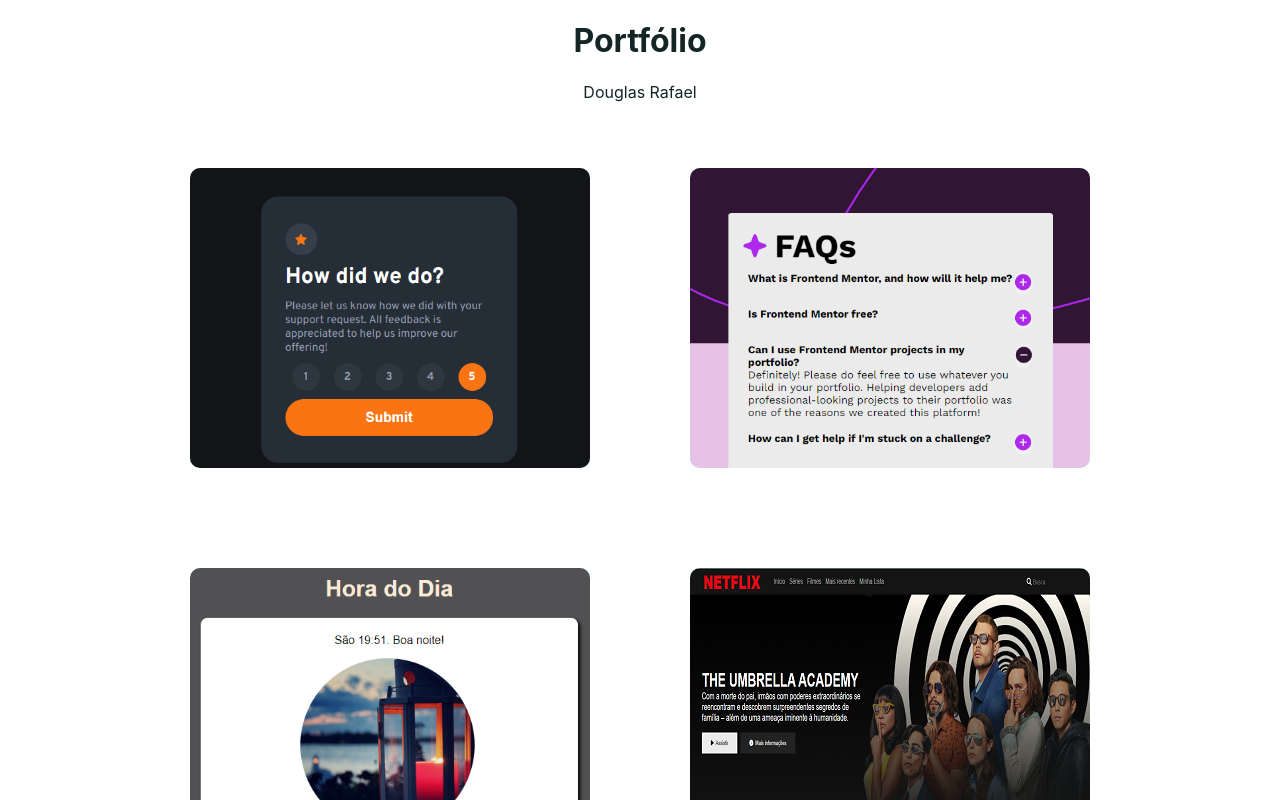
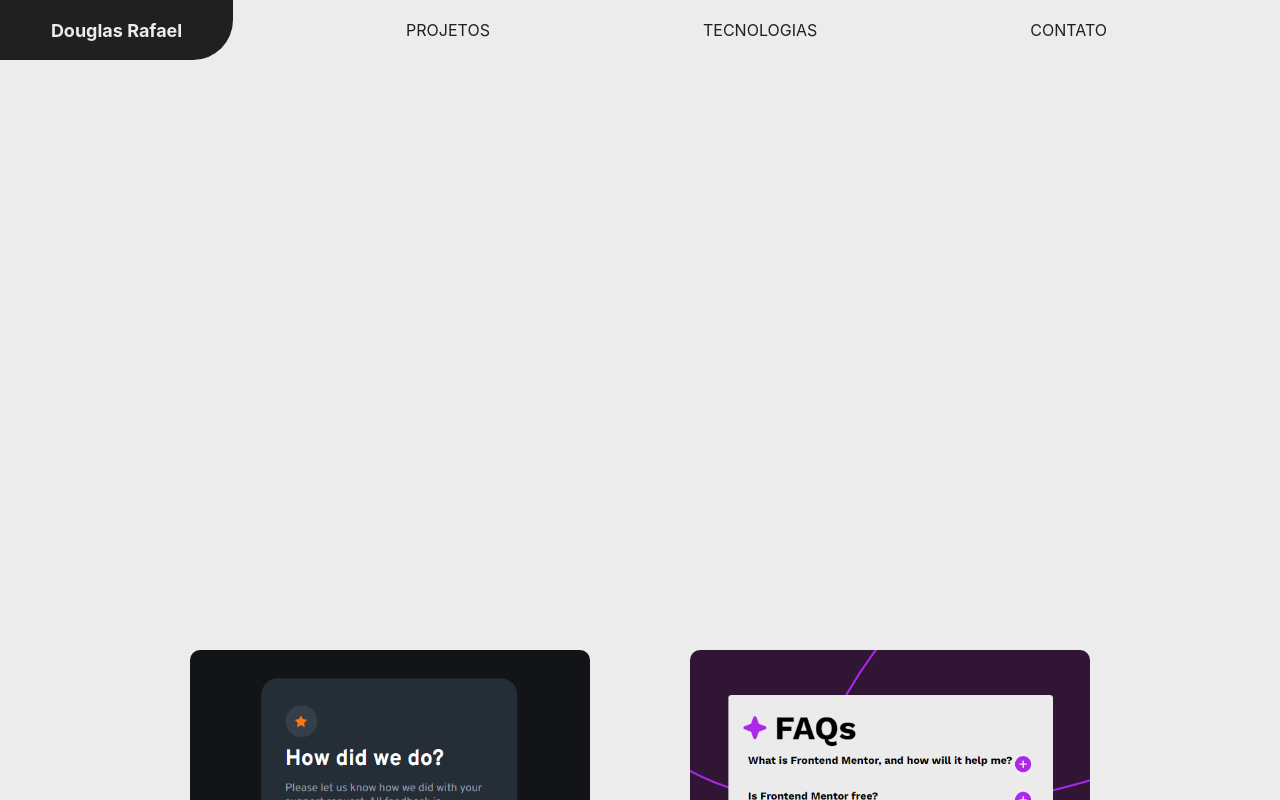
Before and after one commit to infodoug/portfolio_react, a React (Vite) app: page / in a window 1280 px wide. Shown: the top 800 px of the page. Built offline with nearby package versions, Linux system fonts and the light colour scheme.

Commit message:
estilo header bar

```diff
--- a/src/App.jsx
+++ b/src/App.jsx
@@ -19,9 +19,17 @@ function App() {
   return (
     <>
       <header className="App-header">
-        <h1 id="portfolio">Portfólio</h1>
         <p id="nome">Douglas Rafael</p>
+        <nav class="navbar">
+          <a className='indice' href="#projetos">PROJETOS</a>
+          <a className='indice' href="#tecnologias">TECNOLOGIAS</a>
+          <a className='indice' href="#contatos">CONTATO</a>
+        </nav>
       </header>
+
+      <section id='projetos'>
+
+      </section>
 
       <section className="Section">
         <div className="linha1">
--- a/src/index.css
+++ b/src/index.css
@@ -1,5 +1,11 @@
+* {
+  margin: 0;
+  padding: 0;
+}
+
 body {
   margin: 0;
+  background-color: #ECECEC;
   font-family: -apple-system, BlinkMacSystemFont, 'Segoe UI', 'Roboto', 'Oxygen',
     'Ubuntu', 'Cantarell', 'Fira Sans', 'Droid Sans', 'Helvetica Neue',
     sans-serif;
@@ -39,11 +45,57 @@ code {
 }
 
 .App-header {
-  color: rgb(19, 37, 37);;
+  height: 60px;
+  width: 100%;
+  position: fixed;
+  display: flex;
+  z-index: 2;
+
+  .navbar {
+    height: inherit;
+    width: 100%;
+    display: flex;
+    justify-content: space-evenly;
+
+  }
+   .indice {
+    text-decoration: none;
+    height: inherit;
+    display: flex;
+    align-items: center;
+    border-bottom-right-radius: 40px;
+    border-bottom-left-radius: 40px;
+    padding-inline: 40px;
+    color: #202020;
+    background-color: #ECECEC;
+
+    &:hover {
+      cursor: pointer;
+      background-color: #D4FFF0;
+    }
+  }
+}
+
+#nome {
+  background-color: #202020;
+  color: #ECECEC;
+  width: 285px;
+  height: inherit;
+  border-bottom-right-radius: 40px;
+  font-weight: bold;
+  display: flex;
+  align-items: center;
+  justify-content: center;
+  font-size: large;
 }
 
 #root {
   padding: 0;
+  margin: 0;
+}
+
+#projetos {
+  height: 600px;
 }
 
 @media screen and (max-width: 1020px) {
```
